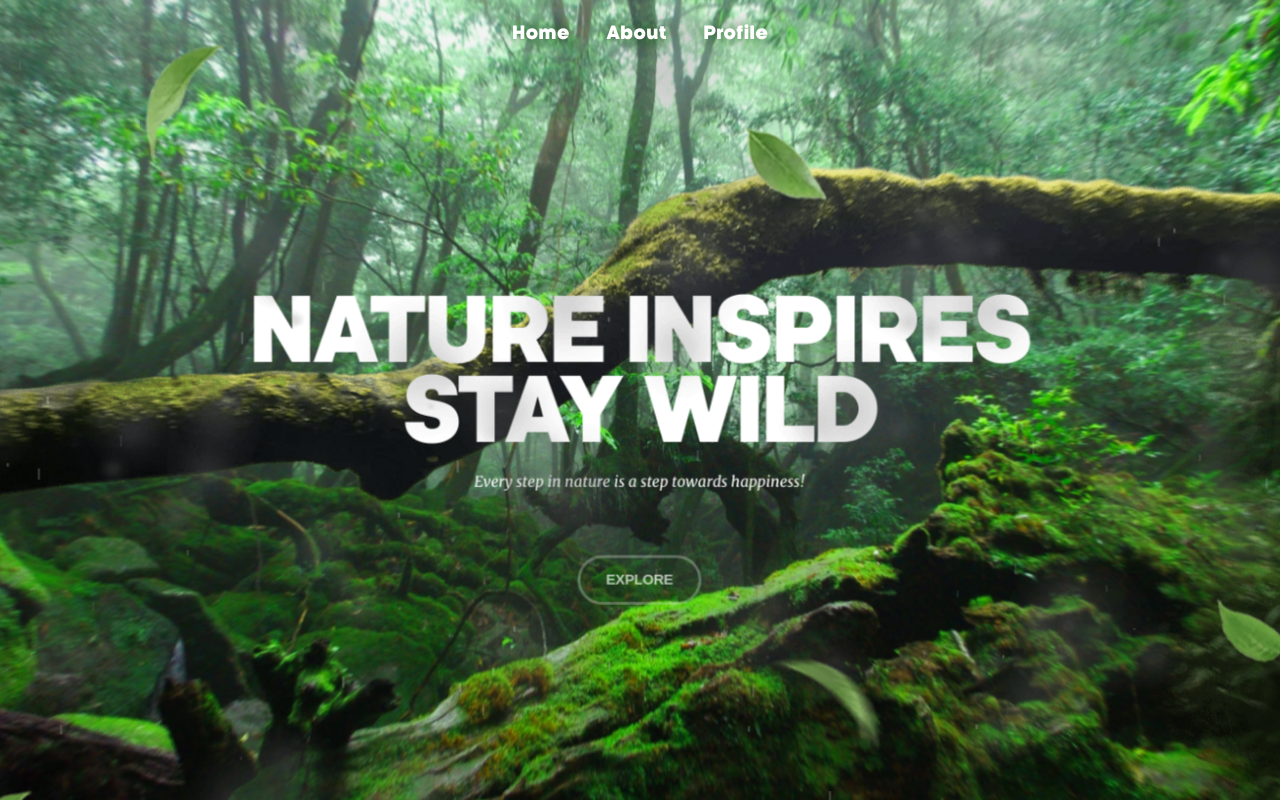
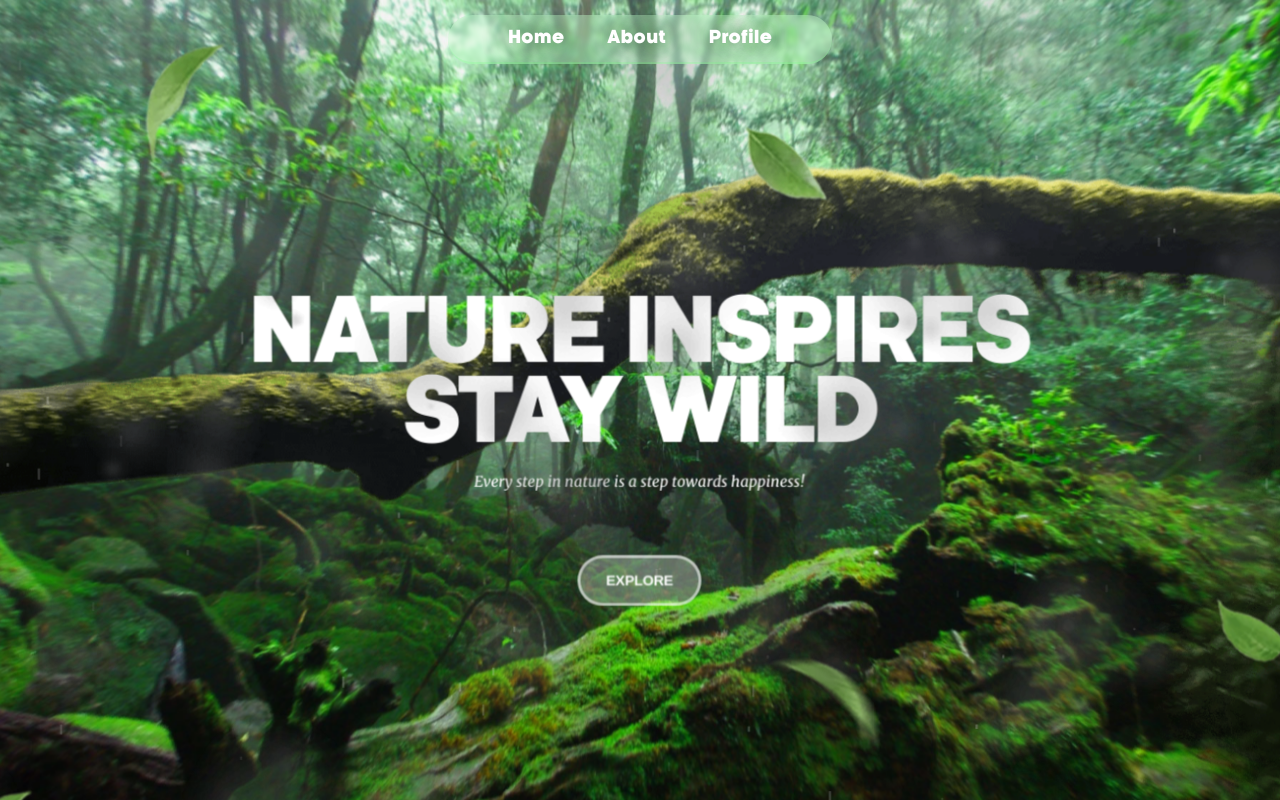
Before and after one commit to Cennge/Nature-3D-Site, a plain HTML site: page index.html in a window 1280 px wide. Drawn offline with Linux system fonts and the light colour scheme.

Commit message:
styles on navbar

```diff
--- a/css/main.css
+++ b/css/main.css
@@ -104,13 +104,18 @@ body {
   font-size: calc(var(--index) * 0.71);
   letter-spacing: -0.02vw;
   padding: calc(var(--index) * 0.7) calc(var(--index) * 1.25);
-  background-color: transparent;
+  background-color: rgba(255, 255, 255, 0.3);
+  backdrop-filter: blur(110px);
   color: #fff;
   border-radius: 10em;
-  border: rgb(255 255 255 / 0.4) 3px solid;
+  border: rgba(255, 255, 255, 0.582) 3px solid;
   outline: none;
   cursor: pointer;
   margin-top: calc(var(--index) * 2.5);
+  opacity: 1;
+  transition: opacity 0.5s ease;
+  position: relative;
+  z-index: 2;
 }
 
 .button-start:hover {
@@ -119,11 +124,6 @@ body {
 	transition: border-color 0.5s ease, opacity 0.5s ease;
 	animation: pulse 0.5s 1;
 	opacity: 1;
-}
-
-.button-start {
-	opacity: 0.7;
-	transition: opacity 0.5s ease;
 }
 
 .button-start:hover {
@@ -176,7 +176,7 @@ body {
 
 /* NAVBAR */
 .navbar {
-  font-size:large;
+  font-size: 1.1em;
   position: absolute;
   top: 0;
   left: 0;
@@ -184,8 +184,13 @@ body {
   display: flex;
   justify-content: space-between;
   z-index: 2;
-  margin: 25px 40%;
+  margin: 15px 35%;
+  padding: 15px 60px;
   transition: transform 0.3s ease;
+  border-radius: 30px;
+  background: rgba(198, 255, 205, 0.4);
+  border-bottom: 2px solid rgba(113, 255, 120, 0.2);
+  backdrop-filter: blur(2px);
 }
 
 .navbar:hover {
@@ -198,7 +203,7 @@ body {
   color: white;
   text-align: center;
   text-decoration: none;
-  text-shadow: 0 0 15px #03470a;
+  text-shadow: 0 0 25px #023307;
   background-color: transparent;
   transition: transform 0.3s ease;
 }
```
